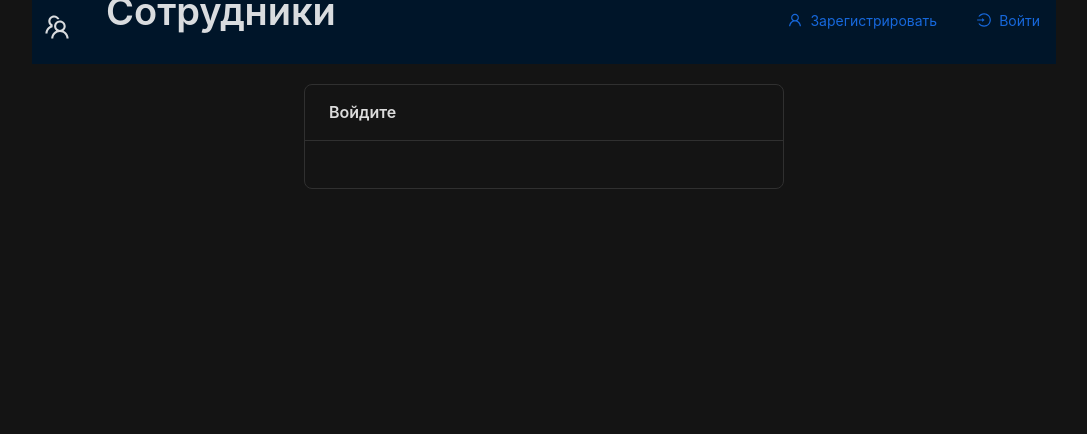
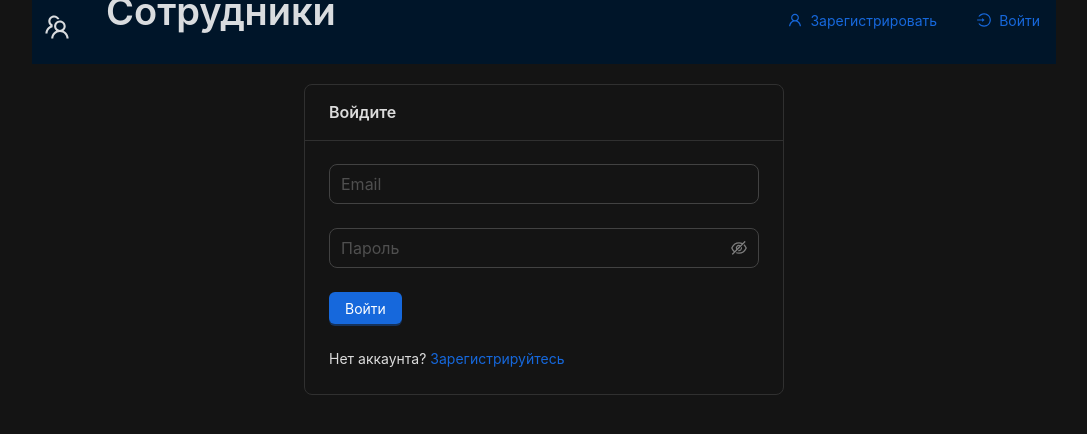
Before and after one commit to RasulToktobaev/React-Employees, a React (Create React App) app in the folder client/: page /login in a window 1280 px wide. Shown: the top 434 px of the page, without its empty margins (96-1183 px from the left). Built offline with nearby package versions, Linux system fonts and the light colour scheme.

Commit message:
creating a login page with validation

```diff
--- /dev/null
+++ b/client/src/components/passwordInput/input.tsx
@@ -0,0 +1,54 @@
+import {Form, Input} from "antd";
+import {NamePath} from 'antd/es/form/interface'
+
+import React from 'react';
+
+type Props = {
+    name: string;
+    placeholder: string;
+    dependencies?: NamePath[]
+}
+
+export const PasswordInput = ({
+                                  name,
+                                  placeholder,
+                                  dependencies
+                              }: Props) => {
+    return (
+        <Form.Item
+            name={name}
+            dependencies={dependencies}
+            hasFeedback={true}
+            rules={[{
+                required: true,
+                message: 'Обязательное поле'
+            }, ({getFieldValue}) => ({
+                validator(_, value) {
+                    if (!value) {
+                        return Promise.resolve();
+                    }
+
+                    if (name === 'confirmPassword') {
+
+                        if (!value || getFieldValue(("password")) === value) {
+                            return Promise.resolve();
+                        }
+
+                        return Promise.reject(new Error('Пароли должны совпадать '))
+
+                    } else {
+                        if(value.length < 6){
+                            return  Promise.reject(new Error('Пароль должен быть больше 6-ти символов'))
+                        }
+                        return Promise.resolve();
+                    }
+                }
+            })]}
+        >
+            <Input.Password
+                placeholder={placeholder}
+                size='large'
+            />
+        </Form.Item>
+    );
+};
--- a/client/src/pages/login/index.tsx
+++ b/client/src/pages/login/index.tsx
@@ -1,17 +1,41 @@
 import React from 'react';
 import {Layout} from "../../components/layout";
-import {Card, Form, Row} from "antd";
+import {Card, Form, Row, Space, Typography} from "antd";
+import {CustomInput} from "../../components/customInput";
+import {PasswordInput} from "../../components/passwordInput/input";
+import {CustomButton} from "../../components/customButton";
+import {Link} from "react-router-dom";
+import {Paths} from "../../paths";
 
 export const Login = () => {
     return (
         <Layout>
-        <Row align="middle" justify="center">
-        <Card title="Войдите" style={{width:'30rem'}}>
-            <Form onFinish={() => null}>
-
-            </Form>
-        </Card>
-        </Row>
+            <Row align="middle" justify="center">
+                <Card title="Войдите" style={{width: '30rem'}}>
+                    <Form onFinish={() => null}>
+                        <CustomInput
+                            type="email"
+                            name='email'
+                            placeholder="Email"
+                        />
+                        <PasswordInput
+                            name="password"
+                            placeholder="Пароль"
+                        />
+                        <CustomButton
+                        type="primary"
+                        htmlType="submit"
+                        >
+                            Войти
+                        </CustomButton>
+                    </Form>
+                    <Space direction='vertical' size='large'>
+                        <Typography.Text>
+                            Нет аккаунта? <Link to={Paths.register}>Зарегистрируйтесь</Link>
+                        </Typography.Text>
+                    </Space>
+                </Card>
+            </Row>
         </Layout>
 
     );
```
